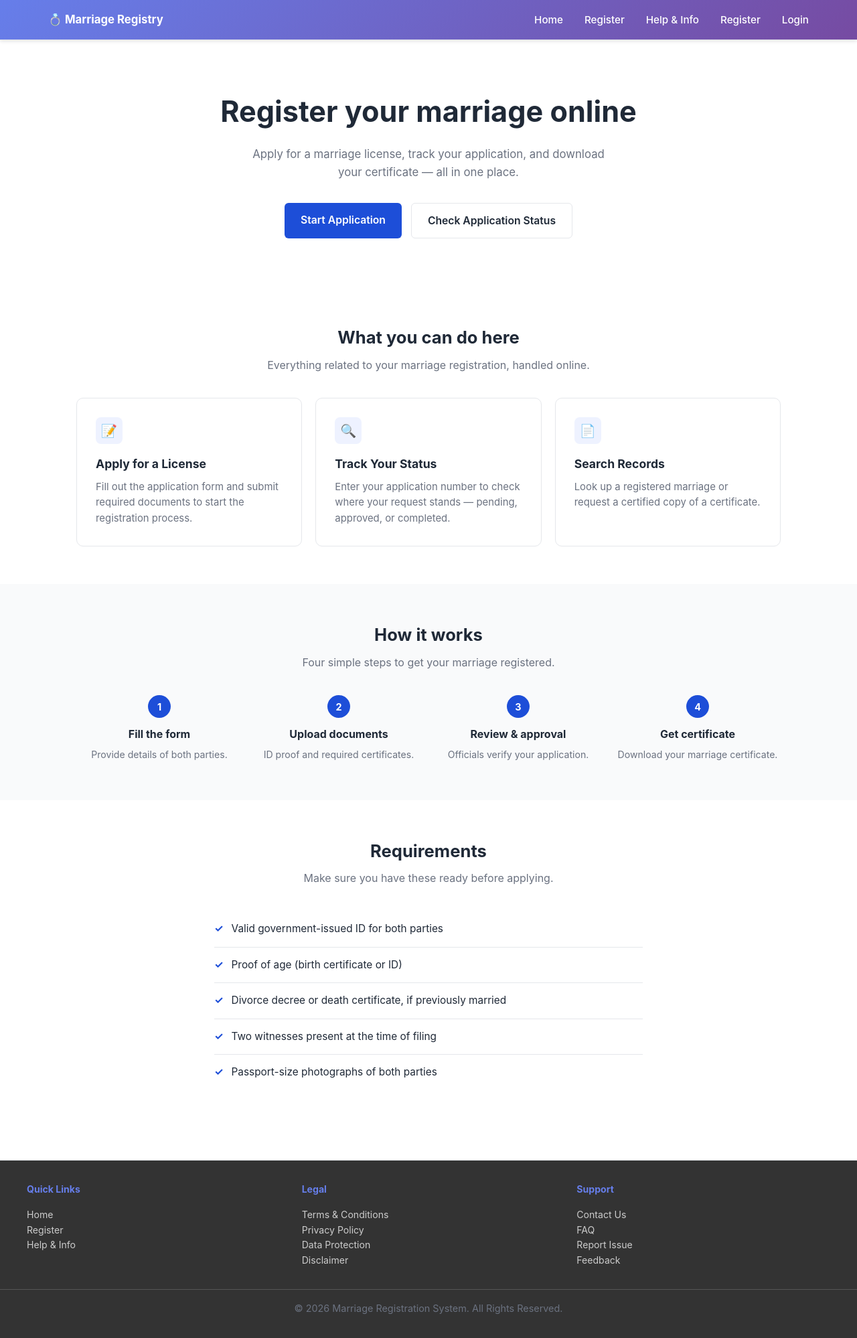
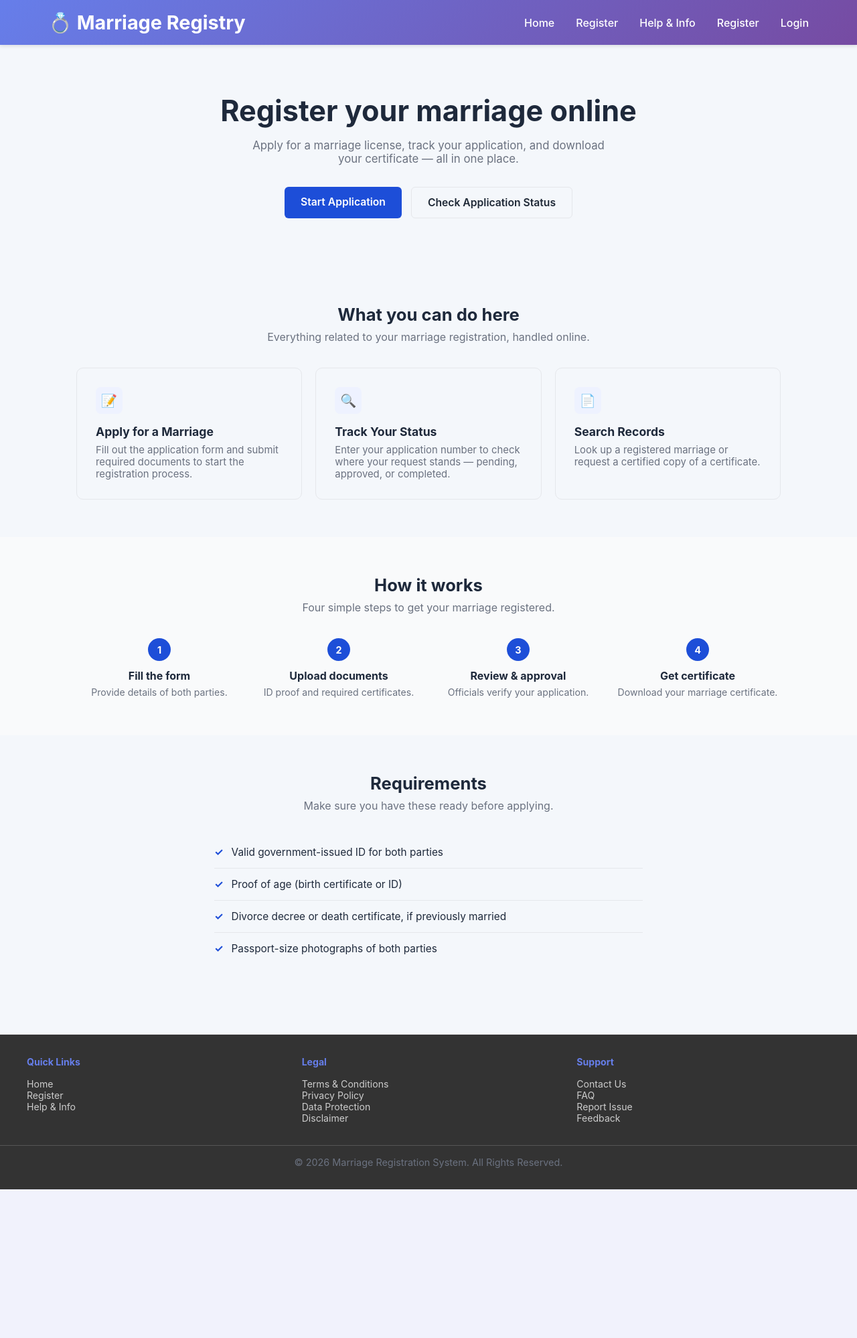
Before and after one commit to poudelasmin03-boop/Marriage-Resgistration-System, a Django app: page / in a window 1280 px wide. Shown: the whole page at 67% size. After the commit the page ends 1776 px from the top, so only its background shows below. Run offline with Django 5.2, Linux system fonts and the light colour scheme.

Commit message:
imporving code

```diff
--- a/app/static/CSS/help.css
+++ b/app/static/CSS/help.css
@@ -12,7 +12,7 @@
     scroll-behavior: smooth;
 }
 body {
-    font-family: Arial, Helvetica, sans-serif;
+    font-family: -apple-system, "Segoe UI", Roboto, Arial, sans-serif;
     background: #f4f7fb;
     color: #1e293b;
 }
--- a/app/static/CSS/home.css
+++ b/app/static/CSS/home.css
@@ -8,16 +8,21 @@
     --bg-soft:#f9fafb;
   }
 
-  *{ box-sizing:border-box; margin:0; padding:0; }
-  html {
+  * {
+    margin: 0;
+    padding: 0;
+    box-sizing: border-box;
+}
+
+ html {
     scroll-behavior: smooth;
 }
-  body{
-    font-family: -apple-system, "Segoe UI", Roboto, Arial, sans-serif;
-    color:var(--text);
-    background:var(--bg);
-    line-height:1.6;
-  }
+body {
+     font-family: -apple-system, "Segoe UI", Roboto, Arial, sans-serif;
+    background: #f4f7fb;
+    color: #1e293b;
+}
+
   a{ color:inherit; }
   img{ max-width:100%; }
   :focus-visible{ outline:3px solid var(--blue); outline-offset:2px; }
@@ -28,41 +33,7 @@
     padding:0 24px;
   }
 
-  /* Header */
-  header{
-    border-bottom:1px solid var(--border);
-  }
-  .header-inner{
-    display:flex;
-    align-items:center;
-    justify-content:space-between;
-    padding:18px 0;
-  }
-  .logo{
-    display:flex;
-    align-items:center;
-    gap:10px;
-    font-weight:700;
-    font-size:1.05rem;
-  }
-  .logo-icon{
-    width:34px;
-    height:34px;
-    background:var(--blue);
-    color:#fff;
-    border-radius:8px;
-    display:flex;
-    align-items:center;
-    justify-content:center;
-    font-size:1.1rem;
-  }
-  nav{ display:flex; gap:28px; }
-  nav a{
-    text-decoration:none;
-    color:var(--muted);
-    font-size:0.95rem;
-  }
-  nav a:hover{ color:var(--text); }
+
   .btn{
     display:inline-block;
     text-decoration:none;
@@ -206,7 +177,9 @@
 
 
   @media (max-width: 800px){
-    nav{ display:none; }
+    header{
+      min-width: 100%
+    }
     .cards{ grid-template-columns:1fr; }
     .steps-list{ grid-template-columns:1fr 1fr; }
   }
--- a/app/static/CSS/main.css
+++ b/app/static/CSS/main.css
@@ -1,5 +1,18 @@
 
+         * {
+    margin: 0;
+    padding: 0;
+    box-sizing: border-box;
+}
 
+ html {
+    scroll-behavior: smooth;
+}
+body {
+     font-family: -apple-system, "Segoe UI", Roboto, Arial, sans-serif;
+    background: #f4f7fb;
+    color: #1e293b;
+}
             html {
                 scroll-behavior: smooth;
             }
--- a/app/static/CSS/register.css
+++ b/app/static/CSS/register.css
@@ -1,7 +1,4 @@
 
- html {
-    scroll-behavior: smooth;
-}
 .container {
     display: flex;
     justify-content: center;
--- a/app/static/CSS/views.css
+++ b/app/static/CSS/views.css
@@ -1,3 +1,4 @@
+
  html {
     scroll-behavior: smooth;
 }
--- a/templates/home.html
+++ b/templates/home.html
@@ -37,7 +37,7 @@
     <div class="cards">
       <a class="card" href="#apply">
         <div class="card-icon">📝</div>
-        <h3>Apply for a License</h3>
+        <h3>Apply for a Marriage</h3>
         <p>Fill out the application form and submit required documents to start the registration process.</p>
       </a>
       <a class="card" href="#status">
@@ -95,7 +95,6 @@
       <li><span class="check">✓</span> Valid government-issued ID for both parties</li>
       <li><span class="check">✓</span> Proof of age (birth certificate or ID)</li>
       <li><span class="check">✓</span> Divorce decree or death certificate, if previously married</li>
-      <li><span class="check">✓</span> Two witnesses present at the time of filing</li>
       <li><span class="check">✓</span> Passport-size photographs of both parties</li>
     </ul>
   </div>
--- a/templates/register.html
+++ b/templates/register.html
@@ -2,7 +2,7 @@
 
  {% load static %}
 
- {%% block css }Register{% endblock %}
+ {% block title %}Register{% endblock %}
 
   {% block css %}
 <link rel="stylesheet" href="{% static 'CSS/register.css' %}" />
```
Also changed, not shown: app/static/CSS/certificate.css (+16 -1 lines), app/static/CSS/login.css (+10 -0 lines), app/static/CSS/marriageregister.css (+17 -1 lines), templates/marraigecertificate.html (+6 -6 lines), templates/marriageregister.html (+6 -2 lines), templates/requestpage.html (+7 -2 lines), templates/seeDetails.html (+15 -15 lines).
